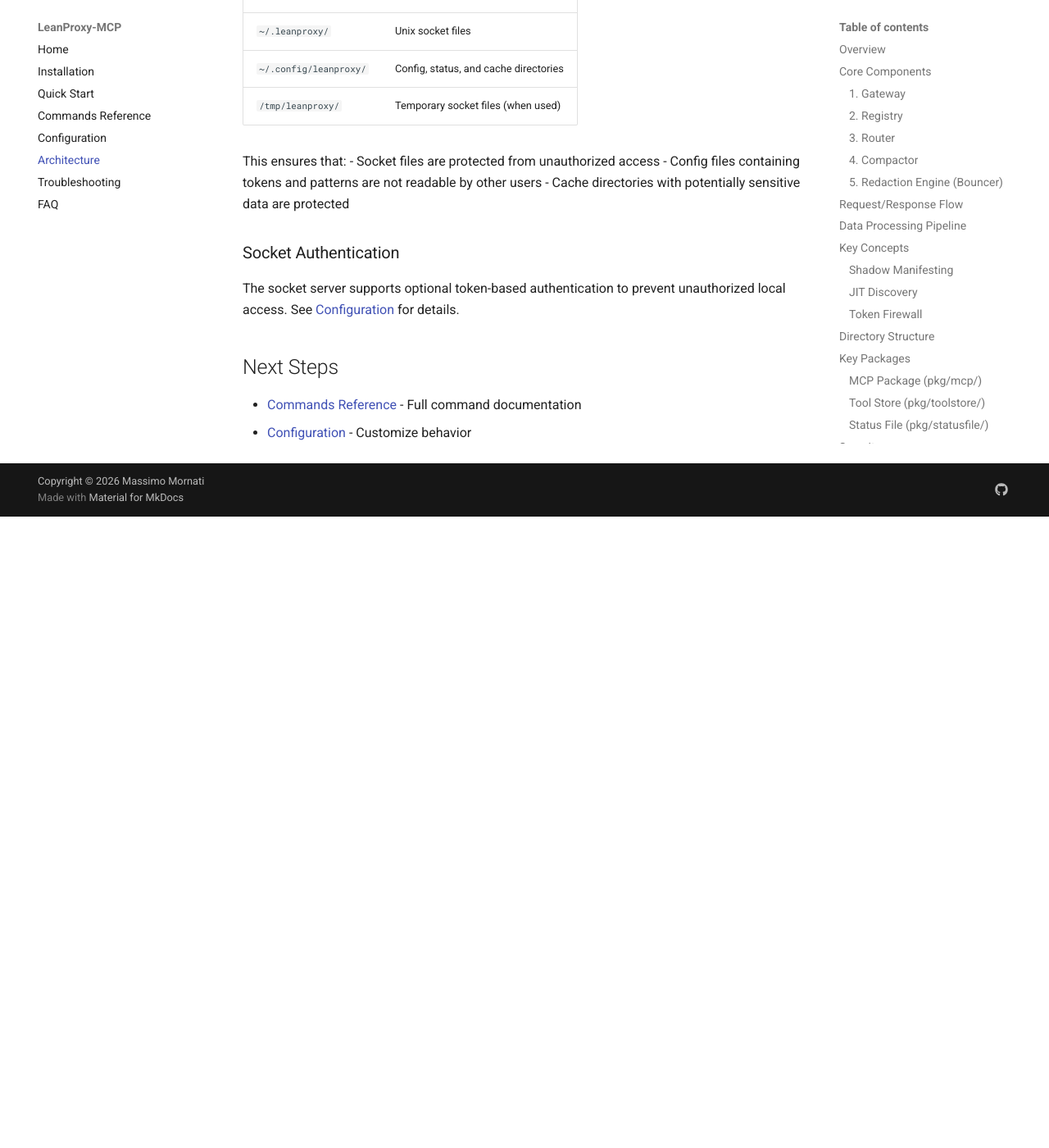
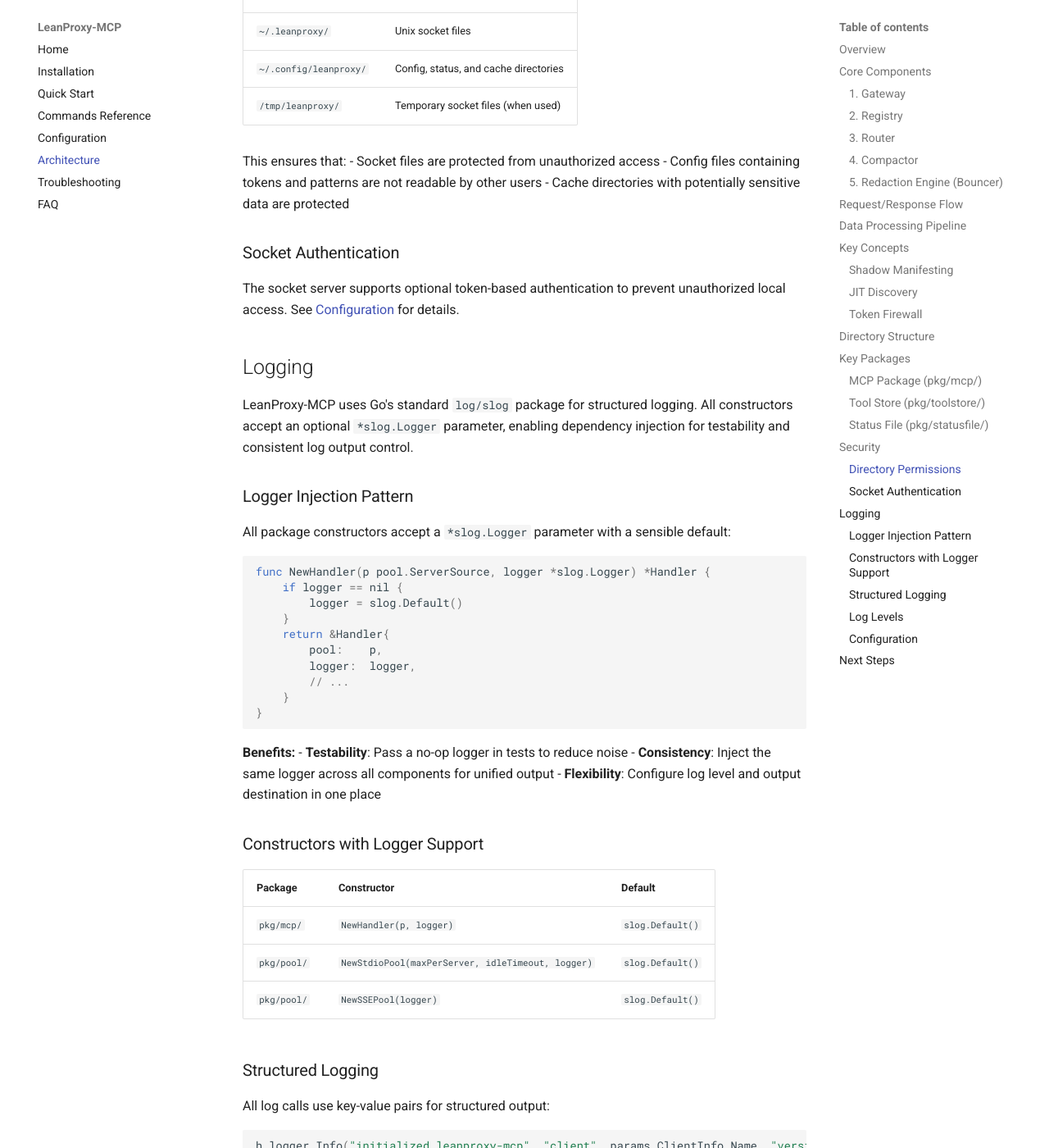
Before and after one commit to mmornati/leanproxy-mcp, an MkDocs documentation site: the page built from docs/architecture.md, in a window 1280 px wide and 1400 px high, scrolled down 7361 px. Shown: the whole window at 82% size. Built offline with MkDocs 1.6.1 and Material for MkDocs 9.7.7, drawn with Linux system fonts in a browser that asks for light colours; comment, search, counter and statistics services are not loaded; before the commit the page ends 7991 px from its top, so only the background shows below that; some of the changed text lies outside the part shown.

Commit message:
docs: add slog.Logger documentation
Document the logger injection pattern used throughout the codebase.

- Add Logging section to architecture.md explaining:
  - Logger injection pattern with *slog.Logger parameters
  - Constructor support table
  - Structured logging usage
  - Log levels
  - Configuration options

Addresses issue #130.

````diff
--- a/docs/architecture.md
+++ b/docs/architecture.md
@@ -375,6 +375,68 @@
 
 The socket server supports optional token-based authentication to prevent unauthorized local access. See [Configuration](./configuration.md#socket-authentication) for details.
 
+## Logging
+
+LeanProxy-MCP uses Go's standard `log/slog` package for structured logging. All constructors accept an optional `*slog.Logger` parameter, enabling dependency injection for testability and consistent log output control.
+
+### Logger Injection Pattern
+
+All package constructors accept a `*slog.Logger` parameter with a sensible default:
+
+```go
+func NewHandler(p pool.ServerSource, logger *slog.Logger) *Handler {
+    if logger == nil {
+        logger = slog.Default()
+    }
+    return &Handler{
+        pool:    p,
+        logger:  logger,
+        // ...
+    }
+}
+```
+
+**Benefits:**
+- **Testability**: Pass a no-op logger in tests to reduce noise
+- **Consistency**: Inject the same logger across all components for unified output
+- **Flexibility**: Configure log level and output destination in one place
+
+### Constructors with Logger Support
+
+| Package | Constructor | Default |
+|---------|------------|---------|
+| `pkg/mcp/` | `NewHandler(p, logger)` | `slog.Default()` |
+| `pkg/pool/` | `NewStdioPool(maxPerServer, idleTimeout, logger)` | `slog.Default()` |
+| `pkg/pool/` | `NewSSEPool(logger)` | `slog.Default()` |
+
+### Structured Logging
+
+All log calls use key-value pairs for structured output:
+
+```go
+h.logger.Info("initialized leanproxy-mcp", "client", params.ClientInfo.Name, "version", params.ClientInfo.Version)
+h.logger.Debug("handling mcp request", "method", req.Method, "id", req.ID)
+```
+
+### Log Levels
+
+| Level | Usage |
+|-------|-------|
+| `Debug` | Detailed diagnostic information |
+| `Info` | General operational events |
+| `Warn` | Unexpected but recoverable issues |
+| `Error` | Errors that require attention |
+
+### Configuration
+
+Log level is configurable via `logging.level` in config or `LEANPROXY_LOG_LEVEL` environment variable:
+
+```yaml
+logging:
+  level: "debug"  # debug, info, warn, error
+  file: ""      # empty = stdout
+```
+
 ## Next Steps
 
 - [Commands Reference](./commands.md) - Full command documentation
````
